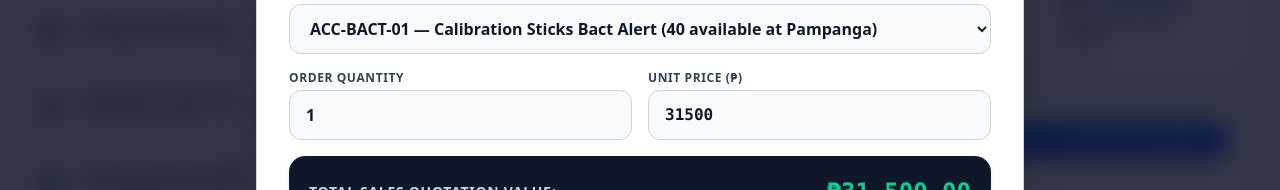
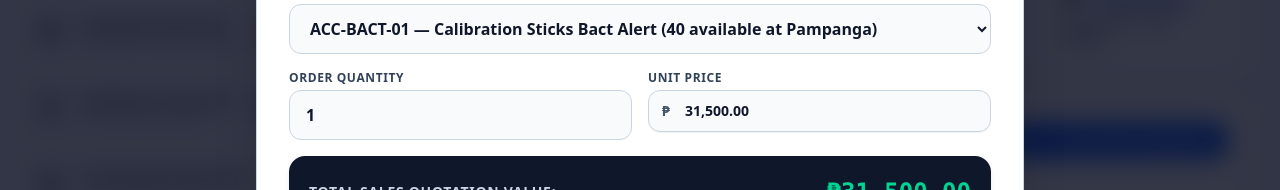
Before and after one commit to ItsAdventureTime/portfolio-accustandard, a Next.js app: page /accustandard/demo/ in a window 1280 px wide. Both pictures are taken after a click on the button "+ Create New Quotation". Shown: the part 425-615 px from the top of the page. Built offline with nearby package versions, Linux system fonts and the light colour scheme.

Commit message:
feat(ui): implement automatic Philippine Peso (₱) formatting, commas, and decimals on money text fields

```diff
--- /dev/null
+++ b/src/components/common/CurrencyInputField.tsx
@@ -0,0 +1,80 @@
+'use client';
+
+import React, { useState, useEffect } from 'react';
+
+interface CurrencyInputFieldProps {
+  value: number;
+  onChange: (val: number) => void;
+  label?: string;
+  placeholder?: string;
+  disabled?: boolean;
+  required?: boolean;
+  className?: string;
+  id?: string;
+}
+
+export const CurrencyInputField: React.FC<CurrencyInputFieldProps> = ({
+  value,
+  onChange,
+  label,
+  placeholder = '0.00',
+  disabled = false,
+  required = false,
+  className = '',
+  id,
+}) => {
+  const formatDisplay = (num: number): string => {
+    if (num === undefined || num === null || isNaN(num) || num === 0) return '';
+    return num.toLocaleString('en-US', {
+      minimumFractionDigits: 2,
+      maximumFractionDigits: 2,
+    });
+  };
+
+  const [displayValue, setDisplayValue] = useState<string>(formatDisplay(value));
+
+  useEffect(() => {
+    setDisplayValue(formatDisplay(value));
+  }, [value]);
+
+  const handleChange = (e: React.ChangeEvent<HTMLInputElement>) => {
+    const raw = e.target.value.replace(/[^0-9.]/g, '');
+    const parts = raw.split('.');
+    if (parts.length > 2) return;
+
+    setDisplayValue(e.target.value);
+    const parsed = parseFloat(raw);
+    onChange(isNaN(parsed) ? 0 : parsed);
+  };
+
+  const handleBlur = () => {
+    setDisplayValue(formatDisplay(value));
+  };
+
+  return (
+    <div className={`space-y-1 ${className}`}>
+      {label && (
+        <label htmlFor={id} className="font-bold text-slate-700 block text-xs uppercase tracking-wider">
+          {label} {required && <span className="text-rose-600">*</span>}
+        </label>
+      )}
+      <div className="relative rounded-xl shadow-2xs">
+        <div className="absolute inset-y-0 left-0 pl-3.5 flex items-center pointer-events-none text-slate-600 font-black text-sm select-none">
+          ₱
+        </div>
+        <input
+          id={id}
+          type="text"
+          inputMode="decimal"
+          disabled={disabled}
+          required={required}
+          value={displayValue}
+          onChange={handleChange}
+          onBlur={handleBlur}
+          placeholder={placeholder}
+          className="w-full pl-9 pr-4 py-2.5 bg-slate-50 border border-slate-300 rounded-xl focus:ring-2 focus:ring-blue-900 focus:bg-white text-slate-900 font-extrabold text-sm transition-all disabled:opacity-60 disabled:cursor-not-allowed"
+        />
+      </div>
+    </div>
+  );
+};
--- a/src/components/features/purchasing/VendorInvoiceModal.tsx
+++ b/src/components/features/purchasing/VendorInvoiceModal.tsx
@@ -2,6 +2,8 @@
 
 import React, { useState } from 'react';
 import { X, FileText, Upload, CheckCircle2, FileCheck } from 'lucide-react';
+
+import { CurrencyInputField } from '@/components/common/CurrencyInputField';
 
 interface VendorInvoiceModalProps {
   isOpen: boolean;
@@ -125,25 +127,15 @@ export const VendorInvoiceModal: React.FC<VendorInvoiceModalProps> = ({
           </div>
 
           <div className="grid grid-cols-1 sm:grid-cols-2 gap-3.5">
-            <div>
-              <label className="block text-xs font-semibold text-slate-700 mb-1.5">
-                Invoice Billed Amount (PHP) <span className="text-rose-500">*</span>
-              </label>
-              <div className="relative">
-                <span className="absolute left-3.5 top-1/2 -translate-y-1/2 text-slate-400 font-semibold text-xs">₱</span>
-                <input
-                  type="number"
+            <CurrencyInputField
+              label="Invoice Billed Amount"
               required
               value={invoiceAmount}
-                  onChange={(e) => {
-                    const amt = Number(e.target.value);
+              onChange={(amt) => {
                 setInvoiceAmount(amt);
                 setTaxAmount(amt * 0.12);
               }}
-                  className="w-full bg-slate-50/80 border border-slate-200 rounded-xl pl-8 pr-3.5 py-2 font-semibold text-slate-900 text-sm focus:ring-2 focus:ring-blue-500/20 focus:border-blue-600 focus:outline-none transition-all"
             />
-              </div>
-            </div>
             <div>
               <label className="block text-xs font-semibold text-slate-700 mb-1.5">
                 VAT Component (12%)
--- a/src/components/modals/CreatePOModal.tsx
+++ b/src/components/modals/CreatePOModal.tsx
@@ -2,6 +2,7 @@
 
 import React, { useState } from 'react';
 import { X, Building2, Send, AlertTriangle, ShieldAlert, FileText, CheckCircle2 } from 'lucide-react';
+import { CurrencyInputField } from '@/components/common/CurrencyInputField';
 
 interface CreatePOModalProps {
   isOpen: boolean;
@@ -214,15 +215,11 @@ export const CreatePOModal: React.FC<CreatePOModalProps> = ({
               />
             </div>
 
-            <div>
-              <label className="font-bold text-slate-700 block mb-1 text-xs uppercase tracking-wider">Unit Cost (₱)</label>
-              <input
-                type="number"
-                value={unitPrice}
-                onChange={(e) => setUnitPrice(Number(e.target.value))}
-                className="w-full bg-slate-50 border border-slate-300 text-slate-900 font-mono font-black rounded-xl px-4 py-3 text-sm sm:text-base focus:outline-none focus:border-blue-600"
-              />
-            </div>
+            <CurrencyInputField
+              label="Unit Cost"
+              value={unitPrice}
+              onChange={(val) => setUnitPrice(val)}
+            />
           </div>
 
           <div className="p-4 sm:p-5 bg-slate-900 text-white rounded-2xl flex justify-between items-center font-bold shadow-md">
--- a/src/components/modals/CreateQuotationModal.tsx
+++ b/src/components/modals/CreateQuotationModal.tsx
@@ -2,6 +2,8 @@
 
 import React, { useState } from 'react';
 import { X, FileText, Send, Lock } from 'lucide-react';
+
+import { CurrencyInputField } from '@/components/common/CurrencyInputField';
 
 interface CreateQuotationModalProps {
   isOpen: boolean;
@@ -164,15 +166,11 @@ export const CreateQuotationModal: React.FC<CreateQuotationModalProps> = ({
               />
             </div>
 
-            <div>
-              <label className="font-bold text-slate-700 block mb-1 text-xs uppercase tracking-wider">Unit Price (₱)</label>
-              <input
-                type="number"
-                value={unitPrice}
-                onChange={(e) => setUnitPrice(Math.max(0, Number(e.target.value)))}
-                className="w-full bg-slate-50 border border-slate-300 text-slate-900 font-mono font-black rounded-xl px-4 py-3 text-sm sm:text-base focus:outline-none focus:border-blue-600"
-              />
-            </div>
+            <CurrencyInputField
+              label="Unit Price"
+              value={unitPrice}
+              onChange={(val) => setUnitPrice(val)}
+            />
           </div>
 
           {/* Total Value Card */}
--- a/src/components/modals/CreateRFPModal.tsx
+++ b/src/components/modals/CreateRFPModal.tsx
@@ -1,7 +1,8 @@
 'use client';
 
 import React, { useState } from 'react';
-import { X, CreditCard, Send, Plus } from 'lucide-react';
+import { X, CreditCard, Send, Paperclip } from 'lucide-react';
+import { CurrencyInputField } from '@/components/common/CurrencyInputField';
 
 interface CreateRFPModalProps {
   isOpen: boolean;
@@ -108,16 +109,12 @@ export const CreateRFPModal: React.FC<CreateRFPModalProps> = ({
             />
           </div>
 
-          <div>
-            <label className="font-bold text-slate-700 block mb-1 text-xs uppercase tracking-wider">Total Voucher Amount (₱) *</label>
-            <input
-              type="number"
-              value={amount}
-              onChange={(e) => setAmount(Number(e.target.value))}
-              className="w-full bg-slate-50 border border-slate-300 text-purple-950 font-mono font-black text-lg sm:text-xl rounded-xl px-4 py-3 focus:outline-none focus:border-blue-700"
-              required
-            />
-          </div>
+          <CurrencyInputField
+            label="Total Voucher Amount"
+            required
+            value={amount}
+            onChange={(val) => setAmount(val)}
+          />
 
           {/* Action Footer */}
           <div className="pt-4 flex justify-between items-center border-t border-slate-200 gap-3">
```
Lines whose indentation alone changed are shown as unchanged.
